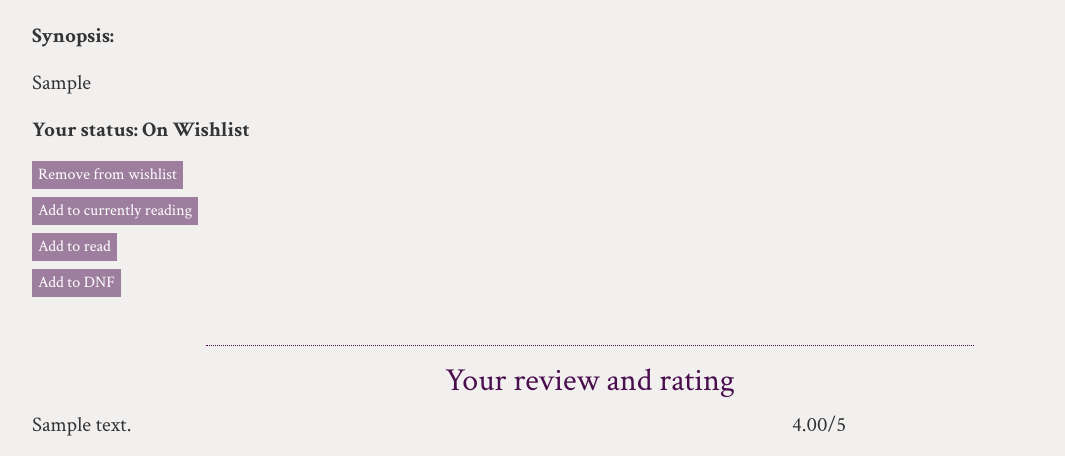
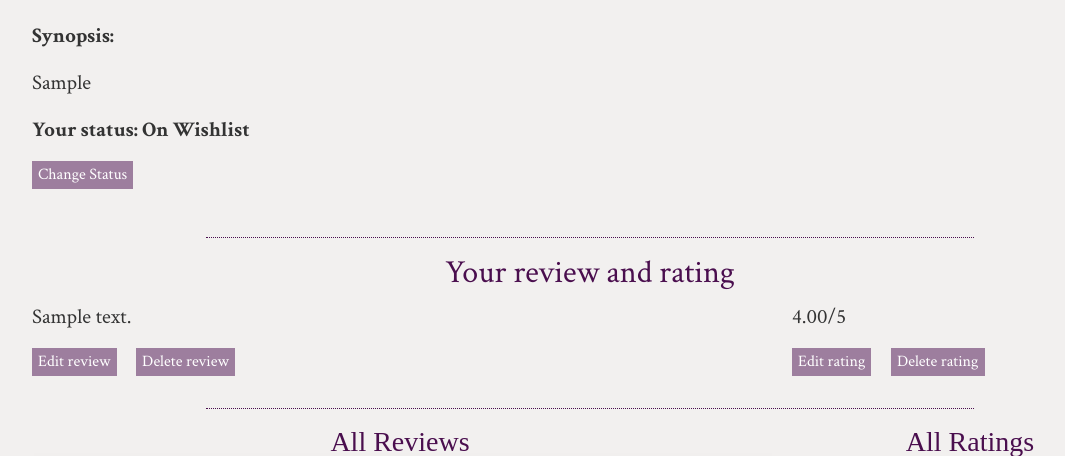
Before and after one commit to Greggy1234/The-Book-Collective, a Django app: a page that uses book/templates/book/book-detail.html in a window 1280 px wide. Shown: the part 445-901 px from the top of the page, without its empty margins (50-1115 px from the left). Run offline with Django 5.2, Linux system fonts and the light colour scheme; a user stored in the database is signed in; tables that the repository leaves empty hold one stand-in row (values such as "Sample post"); some libraries are stand-ins or nearby versions; some web fonts are replaced.

Commit message:
Add JS to show the different status buttons when Change Status is clicked

```diff
--- a/book/templates/book/book-detail.html
+++ b/book/templates/book/book-detail.html
@@ -38,6 +38,10 @@
             </div>
         </div>
         <div class="row mb-2">
+            <div class="col-12 mb-2" id="change-status-button-container">
+                <button class="button-2 me-3 border-0" id="change-status-button">Change Status</button>
+            </div>
+            <div class="d-none" id="status-buttons">
                 <div class="col-12 mb-2">
                     {% if user_status and user_status.status == 1 %}
                     <form method="POST" id="remove_from_wishlist"
@@ -97,6 +101,7 @@
                         {% csrf_token %}
                     </form>
                     {% endif %}
+                </div>
             </div>
         </div>
     </div>
--- a/static/js/books.js
+++ b/static/js/books.js
@@ -1,3 +1,4 @@
+// These functions are for the book_detail.html page
 // Button element event listeners
 // Once the DOM is loaded, the functions here can then follow
 document.addEventListener("DOMContentLoaded", function () {
@@ -8,6 +9,8 @@ document.addEventListener("DOMContentLoaded", function () {
                 editReview();
             } else if (button.id == "edit-rating-book-page-button") {
                 editRating();
+            } else if (button.id == "change-status-button") {
+                showStatusButtons();
             }
         });
     }
@@ -45,3 +48,13 @@ function editRating() {
     deleteRatingButton.classList.add("d-none");
     ratingFormContainer.classList.remove("d-none");
 }
+
+/**
+ * This is the function that shows the different status buttons
+ */
+function showStatusButtons() {
+    const changeStatusButtton = document.getElementById("change-status-button");
+    const statusButton = document.getElementById("status-buttons");
+    changeStatusButtton.classList.add("d-none");
+    statusButton.classList.remove("d-none");
+}
```
Lines whose indentation alone changed are shown as unchanged.
